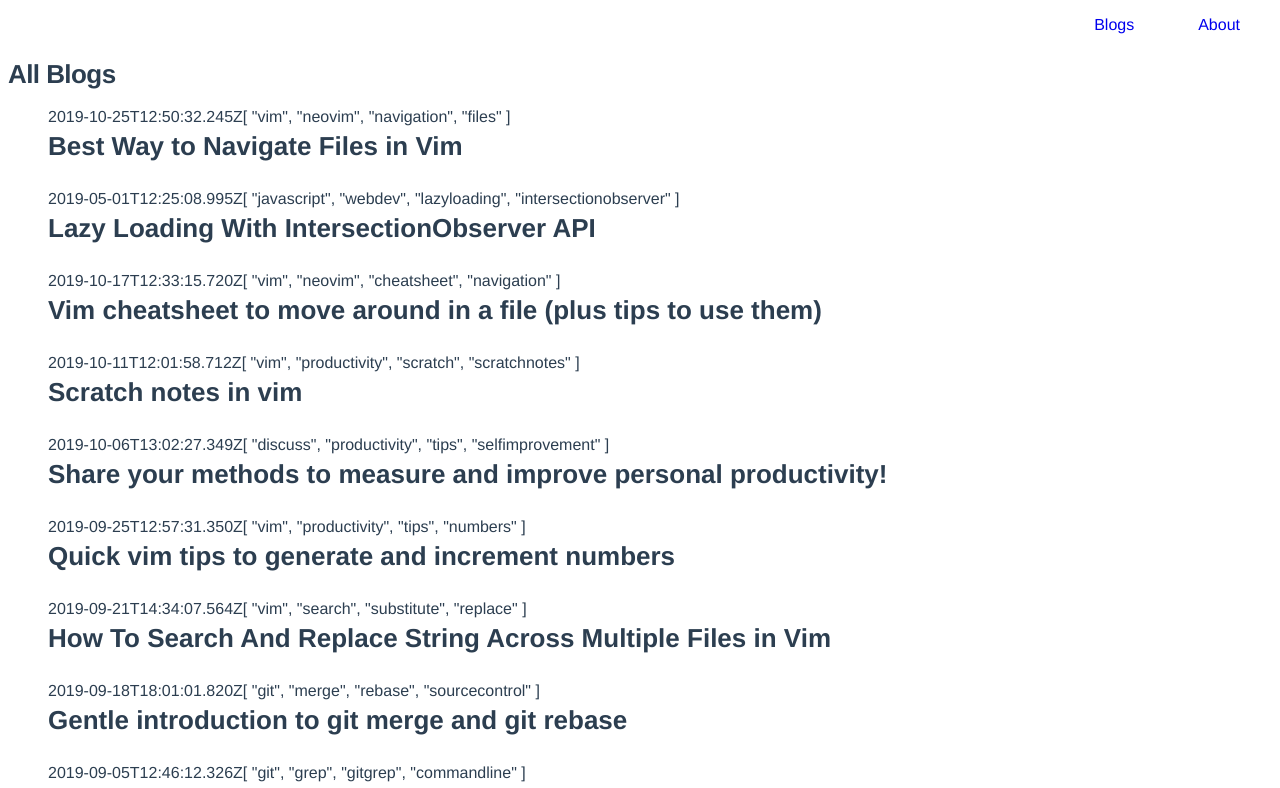
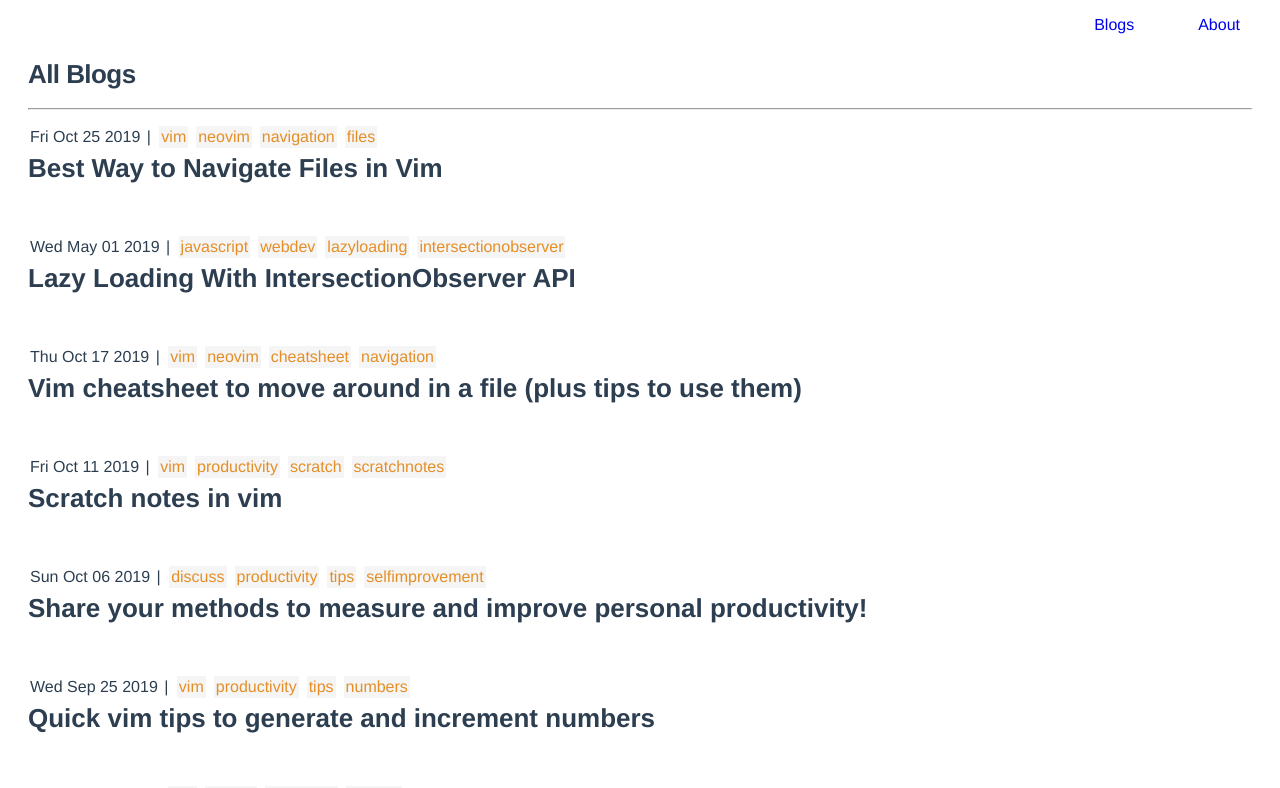
Before and after one commit to iggredible/vueBlog, a Vue app: page /blogs in a window 1280 px wide. Shown: the top 788 px of the page. Built offline with nearby package versions, Linux system fonts and the light colour scheme.

Commit message:
WIP - add Blogs styling

```diff
--- a/src/components/blogs/Blogs.vue
+++ b/src/components/blogs/Blogs.vue
@@ -1,15 +1,20 @@
 <template>
   <div class="blogs__container">
     <h1 class="blogs__header">All Blogs</h1>
+    <hr />
     <ul class="blogs__list">
       <li class="blogs__feed" v-for="article in devJsonKeys" v-bind:key="article">
         <div class="blogs__feed-meta-container">
-          <time>{{devJson[article].published_at}}</time>
-          <span>{{devJson[article].tag_list}}</span>
+          <time class="blogs__time">{{readableDate(devJson[article].published_at)}}</time> |
+          <span v-for="tag in devJson[article].tag_list" v-bind:key="tag">
+            <span class="blogs__tag">{{tag}}</span>
+          </span>
         </div>
-        <router-link class="blogs__feed-link" :to="`/blog/${article}`">
-          <h2 class="blogs__feed-title">{{devJson[article].title}}</h2>
-        </router-link>
+        <h2 class="blogs__feed-title">
+          <router-link class="blogs__feed-link" :to="`/blog/${article}`">
+            {{devJson[article].title}}
+          </router-link>
+        </h2>
       </li>
     </ul>
   </div>
@@ -17,6 +22,8 @@
 
 <script>
 import devJson from '../../data/dev/DevTo.json';
+
+const readableDate = (dateStr) => new Date(Date.parse(dateStr));
 
 export default {
   data() {
@@ -28,15 +35,26 @@ export default {
     devJsonKeys() {
       return Object.keys(devJson)
     }
+  },
+  methods: {
+    readableDate(dateStr) {
+      return new Date(Date.parse(dateStr)).toDateString()
+    }
   }
 }
 </script>
 
 <style lang="scss">
 .blogs {
+  &__container {
+    margin: 0 20px;
+  }
+  &__header {
+    /* margin-left: 40px; */
+  }
   &__feed {
     list-style-type: none;
-    margin-bottom: 24px;
+    margin-bottom: 48px;
   }
   &__feed-title {
     font-size: 26px;
@@ -51,5 +69,20 @@ export default {
       text-decoration: underline;
     }
   }
+  &__tag {
+    margin: 0 4px;
+    padding: 2px;
+    font-weight: 500;
+    color: #e58e26;
+    display: inline-block;
+    background: #f5f5f5;
+  }
+  &__time {
+    padding: 2px;
+    display: inline-block;
+  }
+  &__list {
+    padding: 0;
+  }
 }
 </style>
```
